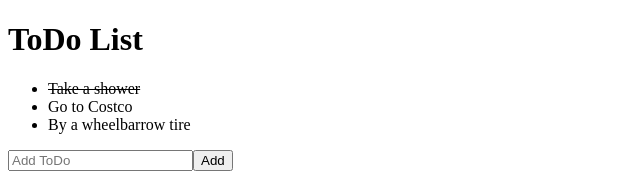
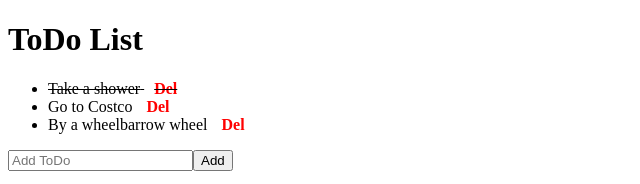
Before and after one commit to ptrklassen/CheckingReactJavascript, a React (Vite) app: page / in a window 1280 px wide. Shown: the top 184 px of the page, without its empty margins (0-640 px from the left). Built offline with nearby package versions, Linux system fonts and the light colour scheme.

Commit message:
Todos uses DeleteTodo

```diff
--- a/src/App.jsx
+++ b/src/App.jsx
@@ -6,7 +6,7 @@ export default function App() {
   const [todos, setTodos] = React.useState([
   { id: 1, text: "Take a shower", done: true },
   { id: 2, text: "Go to Costco", done: false },
-  { id: 3, text: "By a wheelbarrow tire", done: false }
+  { id: 3, text: "By a wheelbarrow wheel", done: false }
 ])
 
   return (
@@ -30,16 +30,37 @@ function ToDoList({ todos, setTodos }) {
         : todoListItem
     );
     setTodos(updatedTodos);
+    }
+  if (!todos.length) {
+      return <p>Congratulations, your done!</p>;
   }
   return (
     <ul>
       {todos.map((todo) => (
         <li
           onDoubleClick={() => handleToggleTodo(todo)}
-          style={{ textDecoration: todo.done ? "line-through" : "" }} key={todo.id}>{todo.text}</li>
+          style={{ textDecoration: todo.done ? "line-through" : "" }} key={todo.id}>{todo.text} <DeleteTodo todo={todo} setTodos={setTodos} /></li>
         ))}
     </ul>
   );
+}
+function DeleteTodo({ todo, setTodos }) {
+  function handleDeleteTodo() {
+    const confirmed = window.confirm("Do you want to delete this?");
+    if (confirmed) {
+      setTodos((prevTodos) => {
+        return prevTodos.filter((t) => t.id !== todo.id)
+      })
+    }
+  }
+
+  return (
+    <span
+      onClick={handleDeleteTodo}
+      role="button"
+      style={{ marginLeft: 10, color: "red", fontWeight: "bold", cursor: "pointer" }}
+      >Del</span>
+  )
 }
 
 function AddToDo({ setTodos }) {
```
